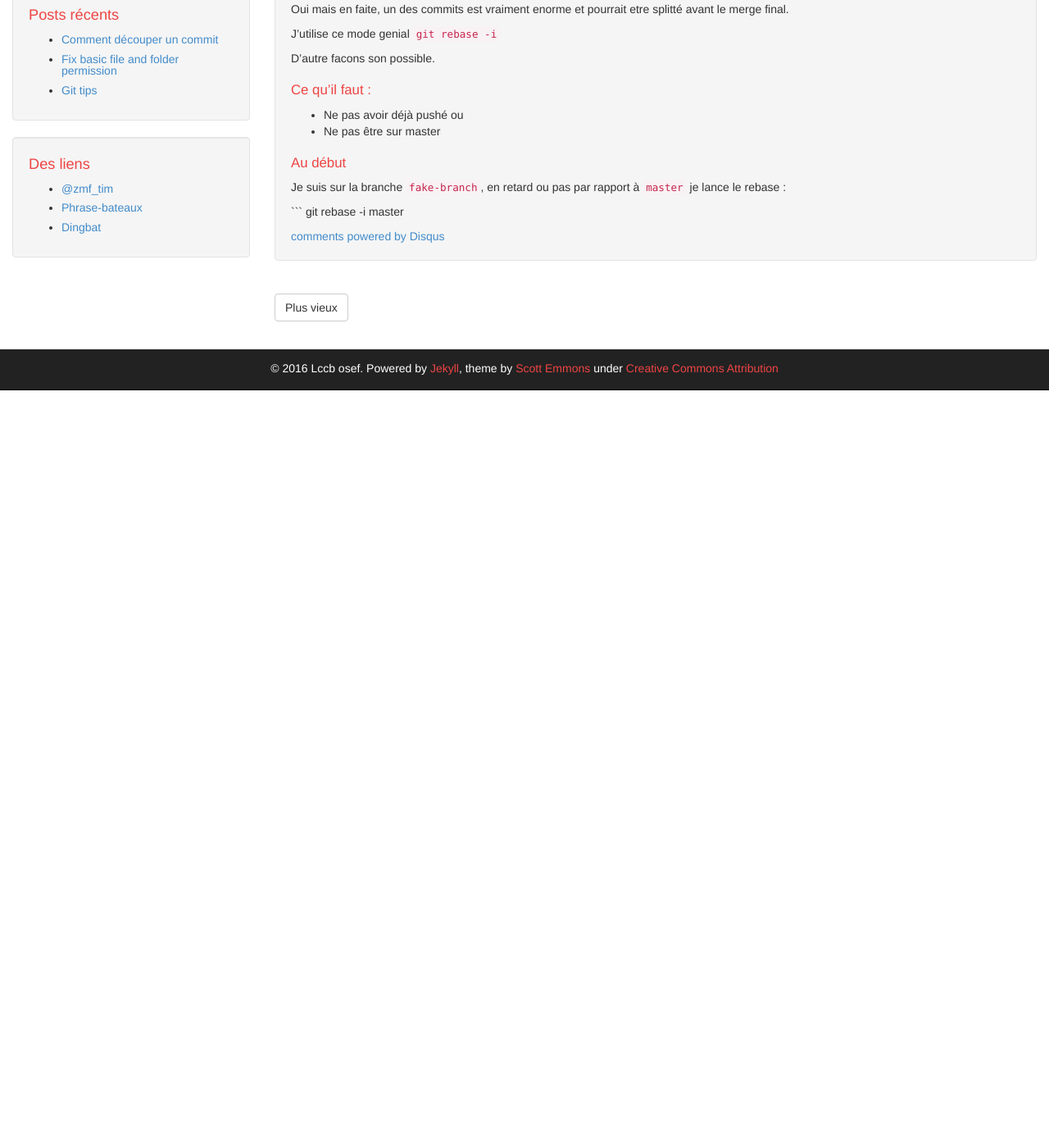
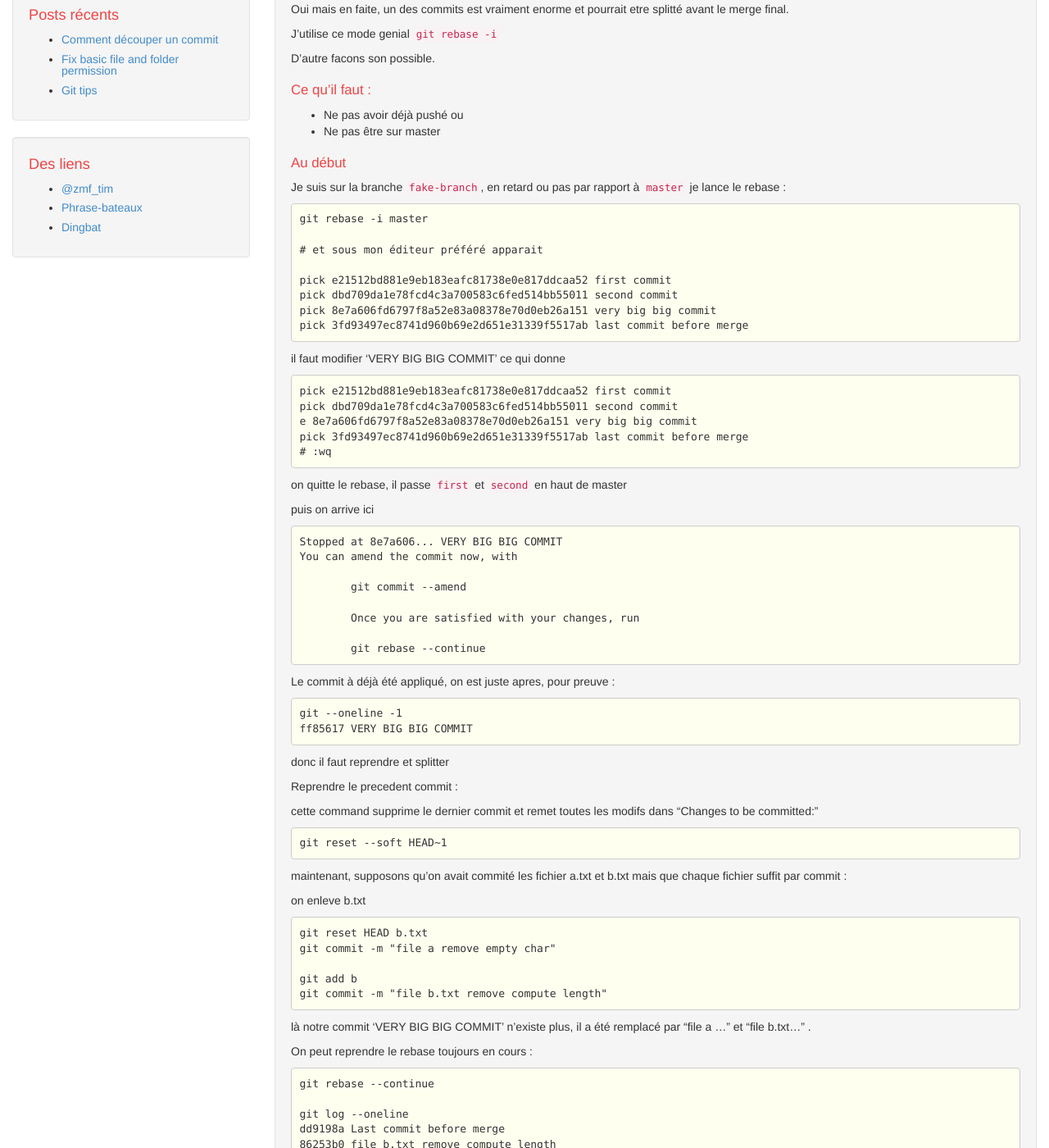
Before and after one commit to Hettomei/Hettomei.github.io, a Jekyll site: the page built from _posts/2016-09-03-comment-decouper-un-commit.md, in a window 1280 px wide and 1400 px high, scrolled down 270 px. Shown: the whole window at 82% size. Built offline with Jekyll 4.4.1, drawn with Linux system fonts in a browser that asks for light colours; Markdown is read by kramdown in place of the engine named in the settings; comment, search, counter and statistics services are not loaded; before the commit the page ends 900 px from its top, so only the background shows below that; some of the changed text lies outside the part shown.

Commit message:
new post how to split commit

````diff
--- a/_posts/2016-09-03-comment-decouper-un-commit.md
+++ b/_posts/2016-09-03-comment-decouper-un-commit.md
@@ -28,5 +28,98 @@
 Je suis sur la branche `fake-branch`, en retard ou pas par rapport à
 `master` je lance le rebase :
 
+```bash
+git rebase -i master
+
+# et sous mon éditeur préféré apparait
+
+pick e21512bd881e9eb183eafc81738e0e817ddcaa52 first commit
+pick dbd709da1e78fcd4c3a700583c6fed514bb55011 second commit
+pick 8e7a606fd6797f8a52e83a08378e70d0eb26a151 very big big commit
+pick 3fd93497ec8741d960b69e2d651e31339f5517ab last commit before merge
 ```
-git rebase -i master
+
+il faut modifier 'VERY BIG BIG COMMIT' ce qui donne
+
+```bash
+pick e21512bd881e9eb183eafc81738e0e817ddcaa52 first commit
+pick dbd709da1e78fcd4c3a700583c6fed514bb55011 second commit
+e 8e7a606fd6797f8a52e83a08378e70d0eb26a151 very big big commit
+pick 3fd93497ec8741d960b69e2d651e31339f5517ab last commit before merge
+# :wq
+```
+
+on quitte le rebase, il passe `first` et `second` en haut de master
+
+puis on arrive ici
+
+```bash
+Stopped at 8e7a606... VERY BIG BIG COMMIT
+You can amend the commit now, with
+
+        git commit --amend
+
+        Once you are satisfied with your changes, run
+
+        git rebase --continue
+```
+
+Le commit à déjà été appliqué, on est juste apres, pour preuve :
+
+```bash
+git --oneline -1
+ff85617 VERY BIG BIG COMMIT
+```
+
+donc il faut reprendre et splitter
+
+
+Reprendre le precedent commit :
+
+cette command supprime le dernier commit et remet toutes les modifs
+dans "Changes to be committed:"
+```bash
+git reset --soft HEAD~1
+```
+
+maintenant, supposons qu'on avait commité les fichier a.txt et b.txt
+mais que chaque fichier suffit par commit :
+
+on enleve b.txt
+```bash
+git reset HEAD b.txt
+git commit -m "file a remove empty char"
+
+git add b
+git commit -m "file b.txt remove compute length"
+```
+
+là notre commit 'VERY BIG BIG COMMIT' n'existe plus, il a été
+remplacé par "file a ..." et "file b.txt..." .
+
+On peut reprendre le rebase toujours en cours :
+```bash
+git rebase --continue
+
+git log --oneline
+dd9198a Last commit before merge
+86253b0 file b.txt remove compute length
+f4bc3e5 file a remove empty char
+22fc7b8 second commit
+e8c71d9 first commit
+```
+
+notre branche est nickel, on merge
+```bash
+git checkout master
+git merge --no-ff -
+git push
+```
+
++ `--no-ff`
+"no fast forward" donc meme si je suis en haut de master et donc qu'un merge est inutile
+je le garde quand meme, comme ca dans mon historique je vois clairement ma branche.
+Pratique pour revert
+
++ `-`
+Vous connaissez `cd -` 'retourne au dossier precedant' maintenant vous connaissez `git checkout -`
````
